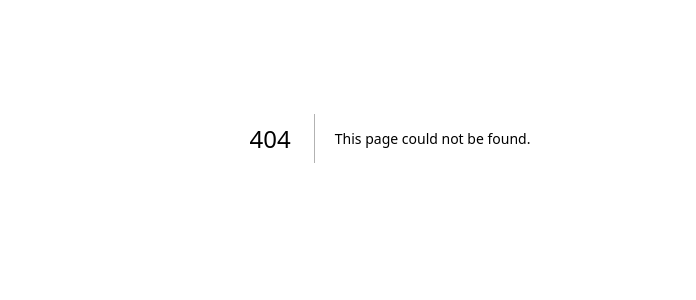
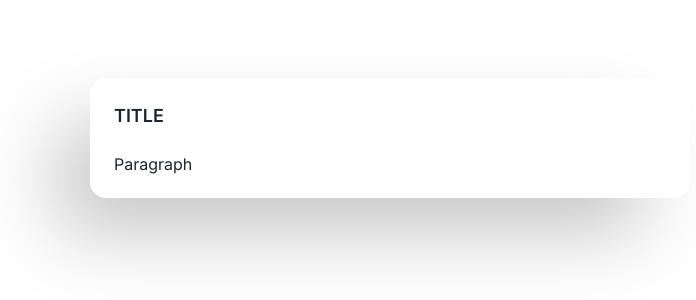
Before and after one commit to CodectiveOrg/pipelyze, a Next.js app: page /test in a window 1280 px wide. Before the commit this address had no page. Shown: the part 262-562 px from the top of the page, without its empty margins (250-946 px from the left). Built offline with nearby package versions, Linux system fonts and the light colour scheme.

Commit message:
[FIX] lint error

```diff
--- /dev/null
+++ b/src/app/test/page.tsx
@@ -0,0 +1,19 @@
+"use client";
+
+import { type ReactNode, useEffect, useRef } from "react";
+
+import DialogComponent from "@/components/dialog/dialog.component++";
+
+export default function Page(): ReactNode {
+  const dialogRef = useRef<HTMLDialogElement>(null);
+
+  useEffect(() => {
+    dialogRef.current?.showModal();
+  }, []);
+
+  return (
+    <DialogComponent open={true} close={() => {}} ref={dialogRef} title="TITLE">
+      <p>Paragraph</p>
+    </DialogComponent>
+  );
+}
--- /dev/null
+++ b/src/components/dialog/dialog.component++.tsx
@@ -0,0 +1,63 @@
+"use client";
+
+import { type ReactNode, Ref, useEffect, useRef, useState } from "react";
+
+import TypographyComponent from "@/components/typography/typography.component";
+
+import { assertIsNode } from "@/utils/node.util";
+
+import styles from "./dialog.module.css";
+
+type Props = {
+  ref: Ref<HTMLDialogElement>;
+  title: string;
+  open: boolean;
+  children: ReactNode;
+};
+
+export default function DialogComponent({
+  ref,
+  title,
+  open = false,
+  children,
+}: Props): ReactNode {
+  const dialogRef = useRef<HTMLDialogElement>(null);
+  const [show, setShow] = useState<boolean>(open);
+
+  useEffect(() => {
+    const checkIfClickedOutside = ({ target }: MouseEvent): void => {
+      assertIsNode(target);
+      if (show && dialogRef?.current && !dialogRef.current?.contains(target)) {
+        dialogRef.current?.close();
+        setShow((prev) => !prev);
+      }
+    };
+    document.addEventListener("mousedown", checkIfClickedOutside);
+    return (): void => {
+      document.removeEventListener("mousedown", checkIfClickedOutside);
+    };
+  }, [show]);
+
+  if (show) {
+    return (
+      <dialog
+        ref={(element) => {
+          dialogRef.current = element;
+          if (typeof ref === "function") {
+            ref(element);
+          } else {
+            if (ref?.current) ref.current = element;
+          }
+        }}
+        className={styles.dialog}
+      >
+        <header>
+          <TypographyComponent variant="h6">{title}</TypographyComponent>
+        </header>
+        {children}
+      </dialog>
+    );
+  } else {
+    return <></>;
+  }
+}
--- a/src/components/dialog/dialog.module.css
+++ b/src/components/dialog/dialog.module.css
@@ -1,5 +1,33 @@
 .dialog {
-  inline-size: 50%;
+  background-color: var(--palette-common-white);
+  color: var(--palette-grey-800);
+  box-shadow: var(--shadows-dialog);
 
-  margin: auto;
+  position: absolute;
+  top: 50%;
+  left: 50%;
+  overflow: auto;
+
+  display: grid;
+  gap: 1.5rem;
+
+  max-block-size: calc(100% - 8rem);
+  inline-size: min(37.5rem, 100%);
+
+  padding: 1.5rem;
+
+  border: none;
+  border-radius: var(--border-radius-3);
+
+  outline: none;
+
+  transform: translate(-50%, -50%);
+
+  transition: box-shadow 300ms cubic-bezier(0.4, 0, 0.2, 1);
+
+  &::backdrop {
+    background-color: var(--palette-grey-400);
+
+    backdrop-filter: blur(5px);
+  }
 }
--- /dev/null
+++ b/src/utils/node.util.ts
@@ -0,0 +1,5 @@
+export function assertIsNode(event: EventTarget | null): asserts event is Node {
+  if (!event || !("nodeType" in event)) {
+    throw new Error("Node Expected");
+  }
+}
```
Also changed, not shown: src/components/dialog/dialog.component.tsx (+37 -3 lines).
